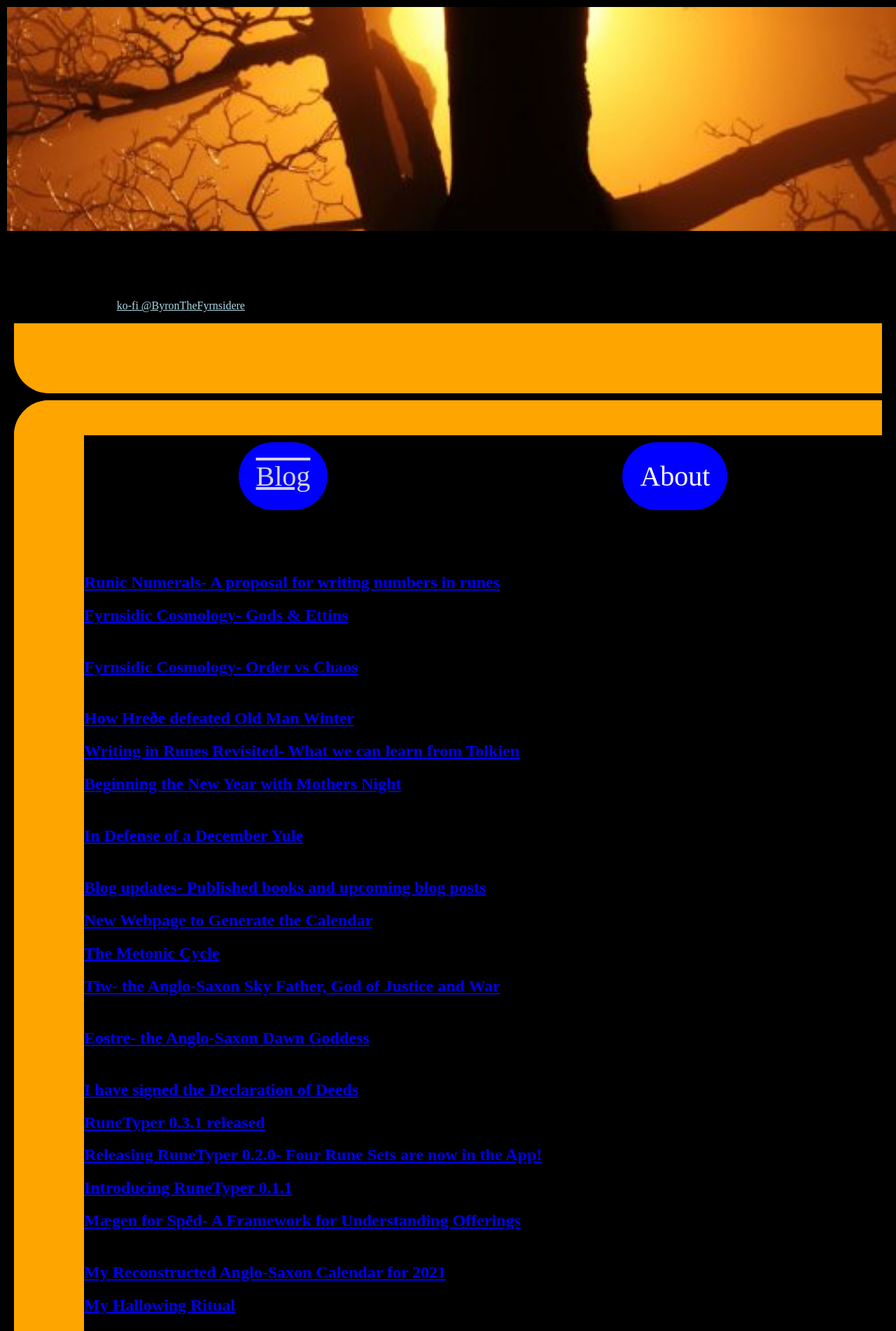
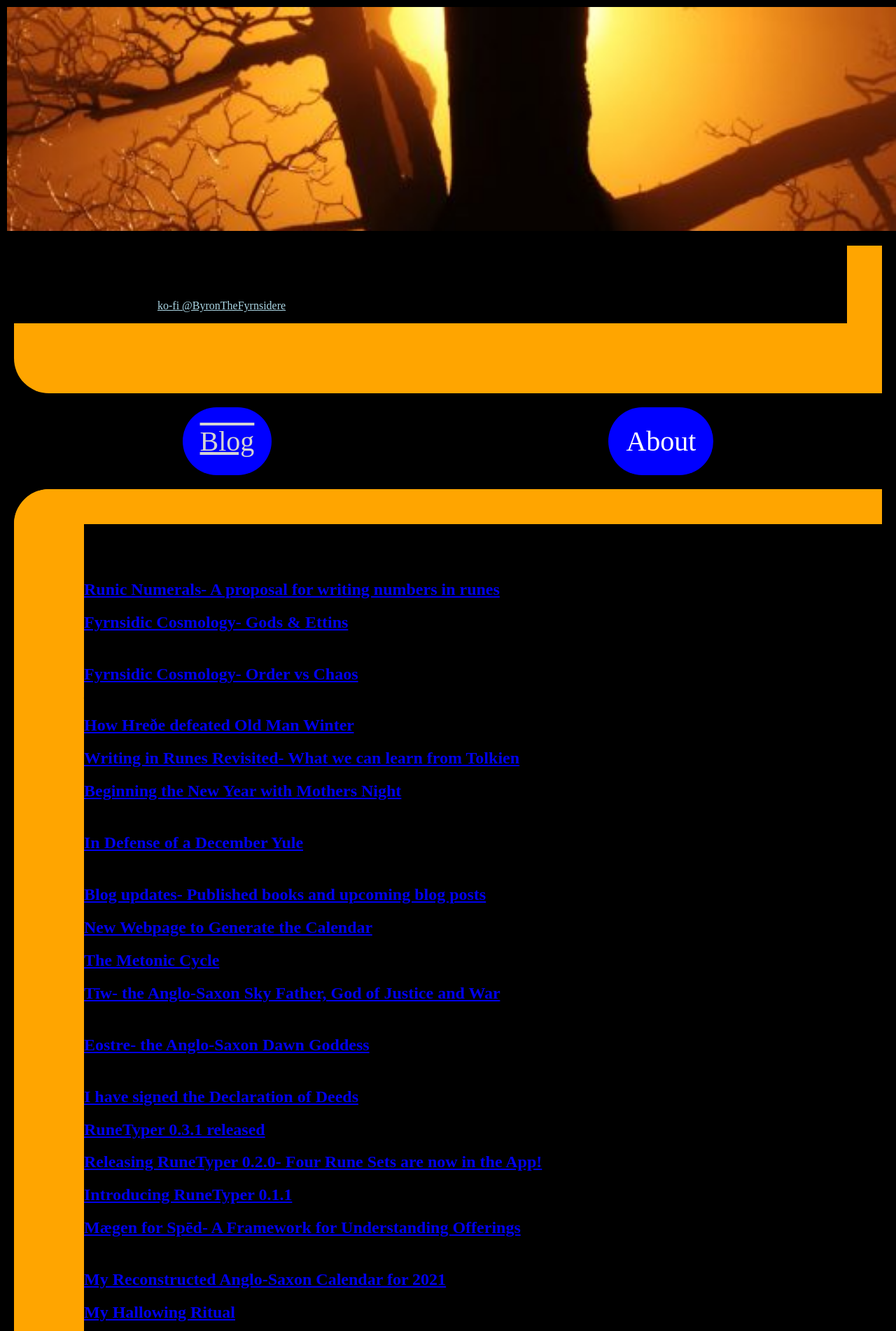
Before and after one commit to byronpendason/byronpendason.github.io, a Jekyll site: the page built from index.md, in a window 1280 px wide. Shown: the top 1902 px of the page at 70% size. Built offline with Jekyll 4.4.1, drawn with Linux system fonts in a browser that asks for light colours; our own code applies the rules of GitHub Pages for plain Markdown files; comment, search, counter and statistics services are not loaded.

Commit message:
Update default.html

```diff
--- a/_layouts/default.html
+++ b/_layouts/default.html
@@ -36,7 +36,7 @@
       #header-text {
         margin: 10px;
         border-style: none solid solid none ;
-        border-width: 0px 0px 100px 50px;
+        border-width: 0px 50px 100px 0px;
         border-color: orange;
         border-radius: 0px 0px 0px 50px;
       }
@@ -102,12 +102,12 @@
       <h1>{{ site.title }}</h1>
       <p>{{ site.description }}</p>
     </div>
-    <div id="content">
     <nav>
       <ul>
         {% for item in site.header_pages %}<li><a class="{% if page.url == item.url %}active{% endif %}" href="{{item.url}}">{{item.title}}</a></li>{% endfor %}
       </ul>
     </nav>
+    <div id="content">
       <h1>{{ page.title }}</h1>
       {% if page.layout == "post"%}
       <h3>{{ page.date | date: "%B %-d, %Y"}}</h3>
```
